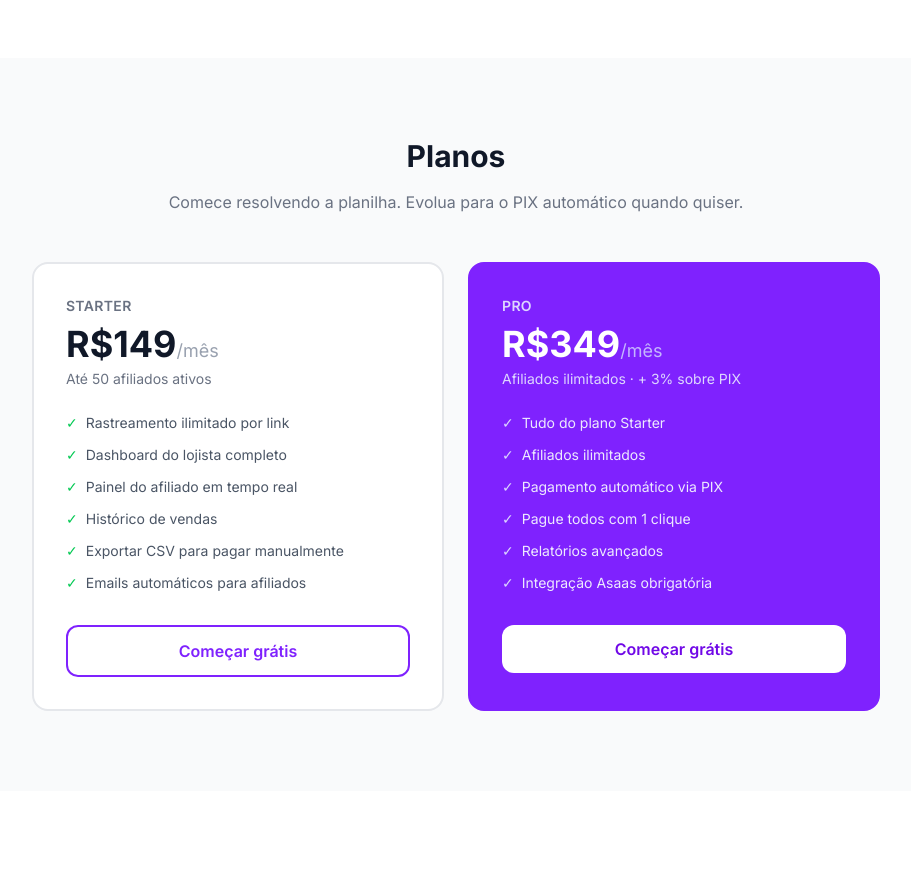
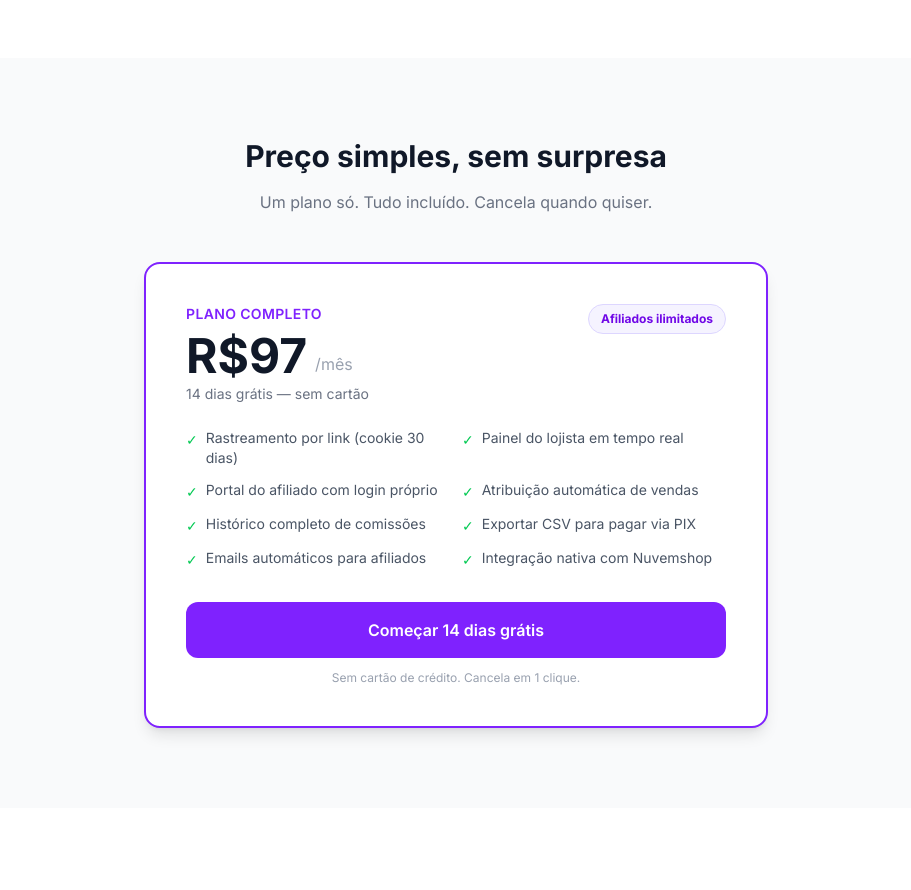
Before and after one commit to eduardonajjar/bongia-tech, a Next.js app: page / in a window 1280 px wide. Shown: the part 1600-2490 px from the top of the page, without its empty margins (184-1095 px from the left). Built offline with nearby package versions, Linux system fonts and the light colour scheme.

Commit message:
feat: plano unico R/mes, remove plano Pro da landing

```diff
--- a/app/page.tsx
+++ b/app/page.tsx
@@ -95,58 +95,51 @@ export default function Home() {
         </div>
       </section>
 
-      {/* Planos */}
+      {/* Plano único */}
       <section className="bg-gray-50 py-20">
-        <div className="max-w-4xl mx-auto px-6">
-          <h2 className="text-3xl font-bold text-gray-900 text-center mb-4">Planos</h2>
-          <p className="text-gray-500 text-center mb-12">Comece resolvendo a planilha. Evolua para o PIX automático quando quiser.</p>
-          <div className="grid grid-cols-2 gap-6">
-            {/* Starter */}
-            <div className="bg-white rounded-2xl border-2 border-gray-200 p-8">
-              <p className="text-sm font-semibold text-gray-500 uppercase tracking-wide mb-2">Starter</p>
-              <p className="text-4xl font-bold text-gray-900 mb-1">R$149<span className="text-lg font-normal text-gray-400">/mês</span></p>
-              <p className="text-sm text-gray-500 mb-6">Até 50 afiliados ativos</p>
-              <ul className="space-y-3 mb-8">
-                {[
-                  'Rastreamento ilimitado por link',
-                  'Dashboard do lojista completo',
-                  'Painel do afiliado em tempo real',
-                  'Histórico de vendas',
-                  'Exportar CSV para pagar manualmente',
-                  'Emails automáticos para afiliados',
-                ].map((f) => (
-                  <li key={f} className="flex items-center gap-2 text-sm text-gray-600">
-                    <span className="text-green-500">✓</span> {f}
-                  </li>
-                ))}
-              </ul>
-              <Link href="/registro" className="block text-center border-2 border-violet-600 text-violet-600 font-semibold py-3 rounded-xl hover:bg-violet-50 transition-colors">
-                Começar grátis
-              </Link>
+        <div className="max-w-2xl mx-auto px-6">
+          <h2 className="text-3xl font-bold text-gray-900 text-center mb-4">Preço simples, sem surpresa</h2>
+          <p className="text-gray-500 text-center mb-12">Um plano só. Tudo incluído. Cancela quando quiser.</p>
+
+          <div className="bg-white rounded-2xl border-2 border-violet-600 p-10 shadow-lg">
+            <div className="flex items-start justify-between mb-6">
+              <div>
+                <p className="text-sm font-semibold text-violet-600 uppercase tracking-wide mb-2">Plano completo</p>
+                <div className="flex items-end gap-2">
+                  <p className="text-5xl font-bold text-gray-900">R$97</p>
+                  <p className="text-gray-400 mb-1">/mês</p>
+                </div>
+                <p className="text-sm text-gray-500 mt-1">14 dias grátis — sem cartão</p>
+              </div>
+              <div className="bg-violet-50 text-violet-700 text-xs font-bold px-3 py-1.5 rounded-full border border-violet-200">
+                Afiliados ilimitados
+              </div>
             </div>
-            {/* Pro */}
-            <div className="bg-violet-600 rounded-2xl border-2 border-violet-600 p-8 text-white">
-              <p className="text-sm font-semibold text-violet-200 uppercase tracking-wide mb-2">Pro</p>
-              <p className="text-4xl font-bold mb-1">R$349<span className="text-lg font-normal text-violet-300">/mês</span></p>
-              <p className="text-sm text-violet-200 mb-6">Afiliados ilimitados · + 3% sobre PIX</p>
-              <ul className="space-y-3 mb-8">
-                {[
-                  'Tudo do plano Starter',
-                  'Afiliados ilimitados',
-                  'Pagamento automático via PIX',
-                  'Pague todos com 1 clique',
-                  'Relatórios avançados',
-                  'Integração Asaas obrigatória',
-                ].map((f) => (
-                  <li key={f} className="flex items-center gap-2 text-sm text-violet-100">
-                    <span className="text-violet-200">✓</span> {f}
-                  </li>
-                ))}
-              </ul>
-              <Link href="/registro" className="block text-center bg-white text-violet-700 font-semibold py-3 rounded-xl hover:bg-violet-50 transition-colors">
-                Começar grátis
-              </Link>
+
+            <div className="grid grid-cols-2 gap-3 mb-8">
+              {[
+                'Rastreamento por link (cookie 30 dias)',
+                'Painel do lojista em tempo real',
+                'Portal do afiliado com login próprio',
+                'Atribuição automática de vendas',
+                'Histórico completo de comissões',
+                'Exportar CSV para pagar via PIX',
+                'Emails automáticos para afiliados',
+                'Integração nativa com Nuvemshop',
+              ].map((f) => (
+                <div key={f} className="flex items-start gap-2 text-sm text-gray-600">
+                  <span className="text-green-500 mt-0.5 shrink-0">✓</span> {f}
+                </div>
+              ))}
             </div>
+
+            <Link
+              href="/registro"
+              className="block text-center bg-violet-600 text-white font-semibold py-4 rounded-xl hover:bg-violet-700 transition-colors text-base"
+            >
+              Começar 14 dias grátis
+            </Link>
+            <p className="text-center text-xs text-gray-400 mt-3">Sem cartão de crédito. Cancela em 1 clique.</p>
           </div>
         </div>
       </section>
```
